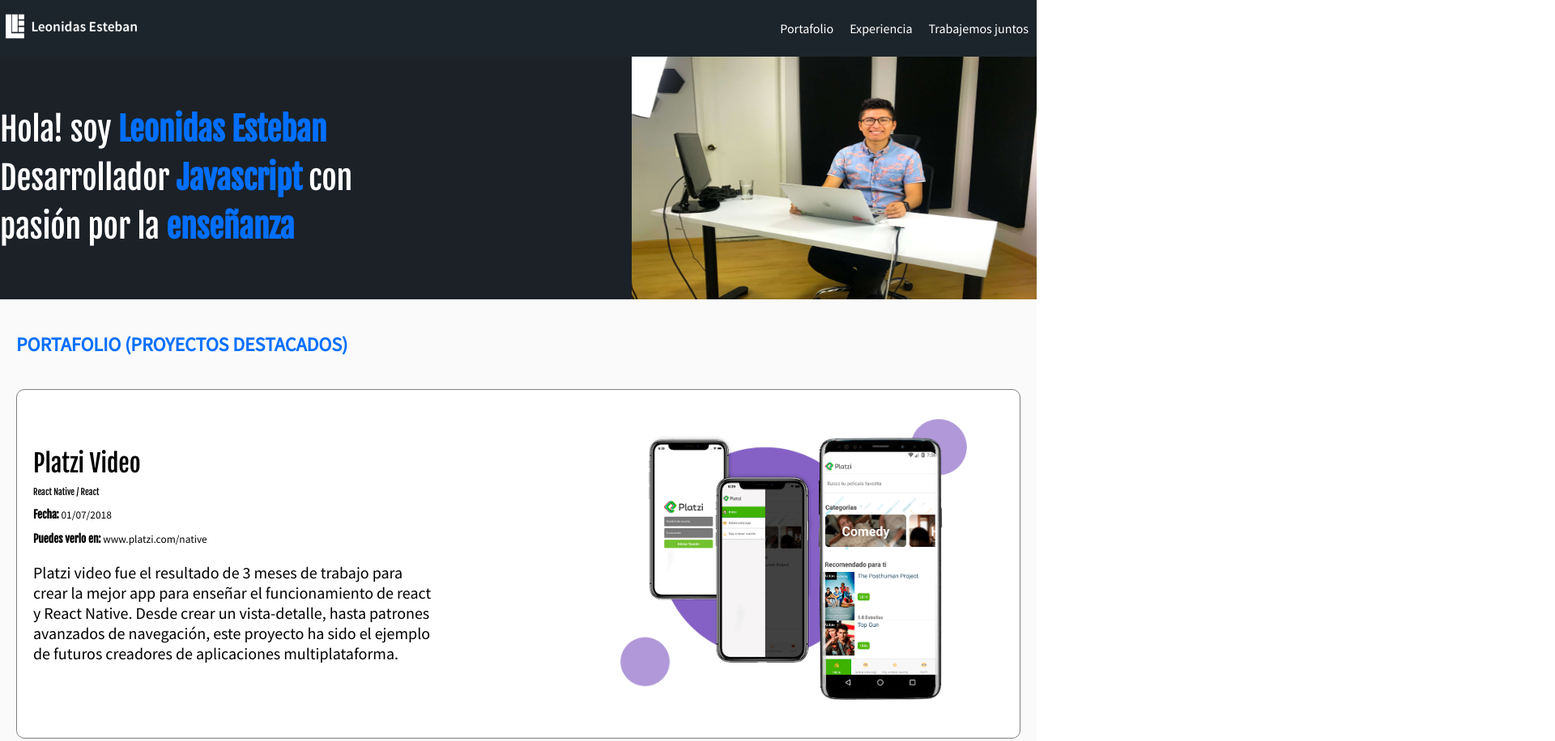
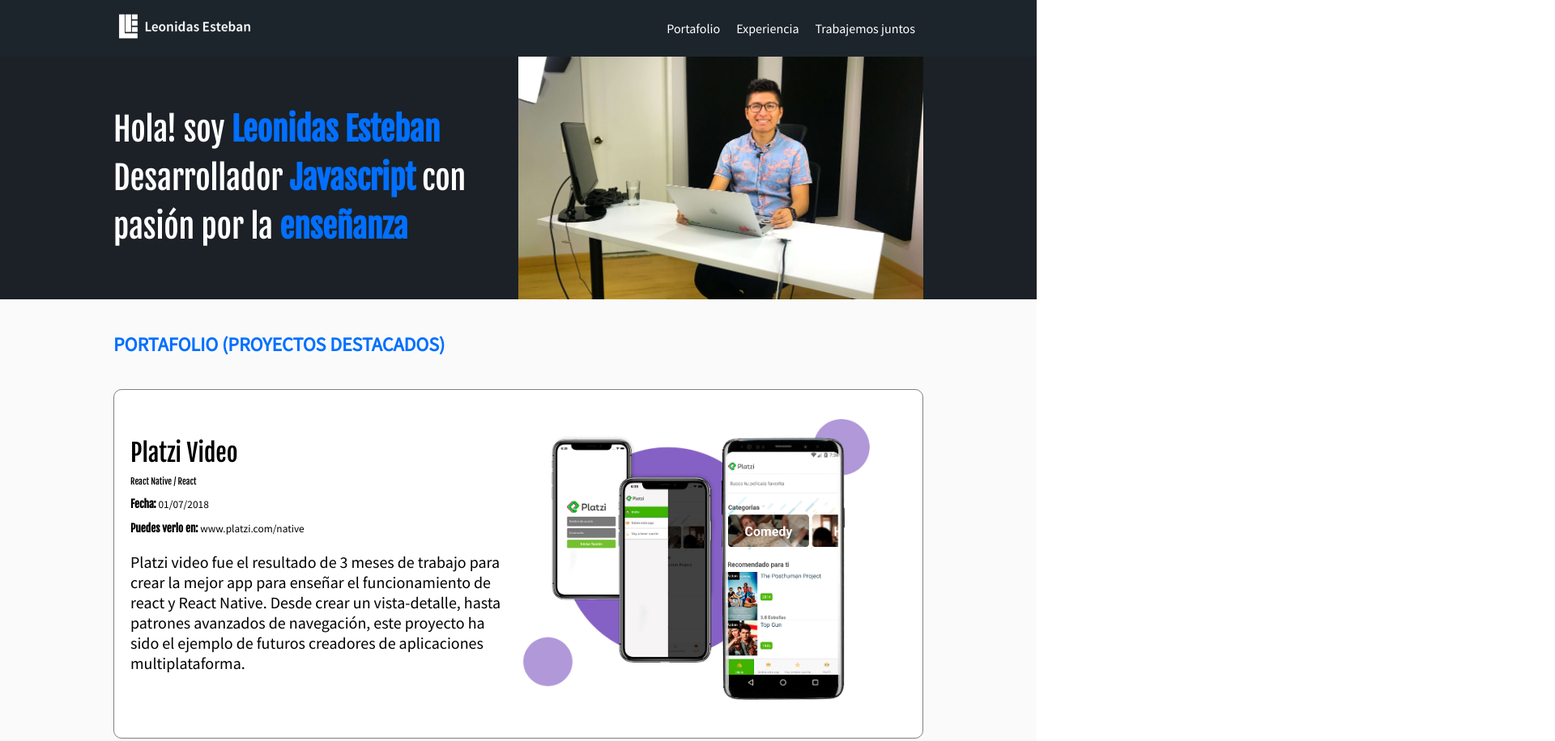
Before and after one commit to marluka/Desarrollo-Web, a plain HTML site: page index.html in a window 1280 px wide. Shown: the top 916 px of the page at 81% size, 1920 px wide, since content can reach past the window. Drawn offline with Linux system fonts and the light colour scheme; files whose address does not match are found by name.

Commit message:
(Clase 35) Arreglando detalles y agregando un container en cada section

```diff
--- a/css/estilos.css
+++ b/css/estilos.css
@@ -114,14 +114,20 @@ h2 {
 
 .hero {
   height: 300px;
-  background-image: url("../images/hero.jpg");
+  /* background-image: url("../images/hero.jpg"); */
   background-color: #1b2127;
-  background-size: 500px 300px;
-  background-repeat: no-repeat;
-  background-position-x: right;
+  /* background-size: 500px 300px; */
+  /* background-repeat: no-repeat; */
+  /* background-position-x: right; */
   display: flex;
   align-items: center;
+  justify-content: space-between;
 }
+
+.hero-image {
+  object-fit: cover;
+}
+
 .portfolio {
   background: #fafafa;
   padding: 20px;
@@ -197,6 +203,7 @@ h2 {
 }
 .event-list {
   display: flex;
+  flex-wrap: wrap;
 }
 
 .event {
@@ -285,7 +292,6 @@ h2 {
 
 .form-email button {
   display: block;
-  margin-top: 10px;
   background: transparent;
   color: white;
   padding: 10px 0;
@@ -297,3 +303,14 @@ h2 {
 .form-email h3 {
   font-family: "Source Sans Pro", sans-serif;
 }
+
+.container {
+  /* border: 1px solid red; */
+  width: 1000px;
+  margin: 0 auto;
+  display: inherit;
+  justify-content: inherit;
+  align-items: inherit;
+  height: inherit;
+  flex-wrap: inherit;
+}
--- a/index.html
+++ b/index.html
@@ -13,6 +13,7 @@
   </head>
   <body>
     <header class="header">
+      <div class="container">
         <figure class="logo">
           <img
             src="images/logo.png"
@@ -27,23 +28,28 @@
             <li><a class="link" href="#contacto">Trabajemos juntos</a></li>
           </ol>
         </nav>
+      </div>
     </header>
 
     <section class="hero">
+      <div class="container">
         <h1>
           Hola! soy <strong>Leonidas Esteban</strong><br />
           Desarrollador <strong>Javascript</strong> con <br />
           pasión por la <strong>enseñanza</strong>
         </h1>
-      <!-- <img
+        <img
+          class="hero-image"
           src="images/hero.jpg"
           width="500"
           height="300"
           alt="Imagen principal del sitio"
-      /> -->
+        />
+      </div>
     </section>
 
     <section class="portfolio" id="portafolio">
+      <div class="container">
         <h2>Portafolio (Proyectos Destacados)</h2>
         <article class="project">
           <div class="project-details">
@@ -61,8 +67,8 @@
               Platzi video fue el resultado de 3 meses de trabajo para crear la
               mejor app para enseñar el funcionamiento de react y React Native.
               Desde crear un vista-detalle, hasta patrones avanzados de
-            navegación, este proyecto ha sido el ejemplo de futuros creadores de
-            aplicaciones multiplataforma.
+              navegación, este proyecto ha sido el ejemplo de futuros creadores
+              de aplicaciones multiplataforma.
             </p>
           </div>
           <figure class="project-imageContainer">
@@ -90,8 +96,8 @@
               Platzi video fue el resultado de 3 meses de trabajo para crear la
               mejor app para enseñar el funcionamiento de react y React Native.
               Desde crear un vista-detalle, hasta patrones avanzados de
-            navegación, este proyecto ha sido el ejemplo de futuros creadores de
-            aplicaciones multiplataforma.
+              navegación, este proyecto ha sido el ejemplo de futuros creadores
+              de aplicaciones multiplataforma.
             </p>
           </div>
           <figure class="project-imageContainer">
@@ -103,10 +109,14 @@
             />
           </figure>
         </article>
+      </div>
     </section>
 
+    <div class="container">
       <h2 class="event-list-title">Más sobre mi experiencia</h2>
+    </div>
     <section id="eventos" class="event-list">
+      <div class="container">
         <article class="event">
           <figure class="event-imageContainer">
             <img
@@ -120,8 +130,8 @@
             <h3 class="event-title">PlatziConf Mexico 2018</h3>
             <p class="event-description">
               El evento más grande sobre gente que quiere aprender más de
-            internet. En éste evento te comparto cómo tener una vida de constnte
-            aprendizaje.
+              internet. En éste evento te comparto cómo tener una vida de
+              constnte aprendizaje.
             </p>
             <a
               class="event-url"
@@ -144,8 +154,8 @@
             <h3 class="event-title">PlatziConf Mexico 2018</h3>
             <p class="event-description">
               El evento más grande sobre gente que quiere aprender más de
-            internet. En éste evento te comparto cómo tener una vida de constnte
-            aprendizaje.
+              internet. En éste evento te comparto cómo tener una vida de
+              constnte aprendizaje.
             </p>
             <a
               class="event-url"
@@ -168,8 +178,8 @@
             <h3 class="event-title">PlatziConf Mexico 2018</h3>
             <p class="event-description">
               El evento más grande sobre gente que quiere aprender más de
-            internet. En éste evento te comparto cómo tener una vida de constnte
-            aprendizaje.
+              internet. En éste evento te comparto cómo tener una vida de
+              constnte aprendizaje.
             </p>
             <a
               class="event-url"
@@ -192,8 +202,8 @@
             <h3 class="event-title">PlatziConf Mexico 2018</h3>
             <p class="event-description">
               El evento más grande sobre gente que quiere aprender más de
-            internet. En éste evento te comparto cómo tener una vida de constnte
-            aprendizaje.
+              internet. En éste evento te comparto cómo tener una vida de
+              constnte aprendizaje.
             </p>
             <a
               class="event-url"
@@ -203,9 +213,11 @@
             </a>
           </div>
         </article>
+      </div>
     </section>
 
     <section class="contact" id="contacto">
+      <div class="container">
         <form class="form-email" action="/suscripcion/">
           <h3>¿Creamos algo juntos?</h3>
           <input type="text" placeholder="Dédanos tu email" id="email" />
@@ -225,9 +237,11 @@
             class="social-link github"
           ></a>
         </div>
+      </div>
     </section>
 
     <footer class="footer">
+      <div class="container">
         <div>
           <p>
             Curso de Desarrollo Web Online 2018
@@ -236,8 +250,10 @@
         </div>
         <div>
           <p>
-          Deseñado con ❤ por <a href="https://twitter.com/marluka2">@marluka</a>
+            Deseñado con ❤ por
+            <a href="https://twitter.com/marluka2">@marluka</a>
           </p>
+        </div>
       </div>
     </footer>
   </body>
```
Lines whose indentation alone changed are shown as unchanged.
